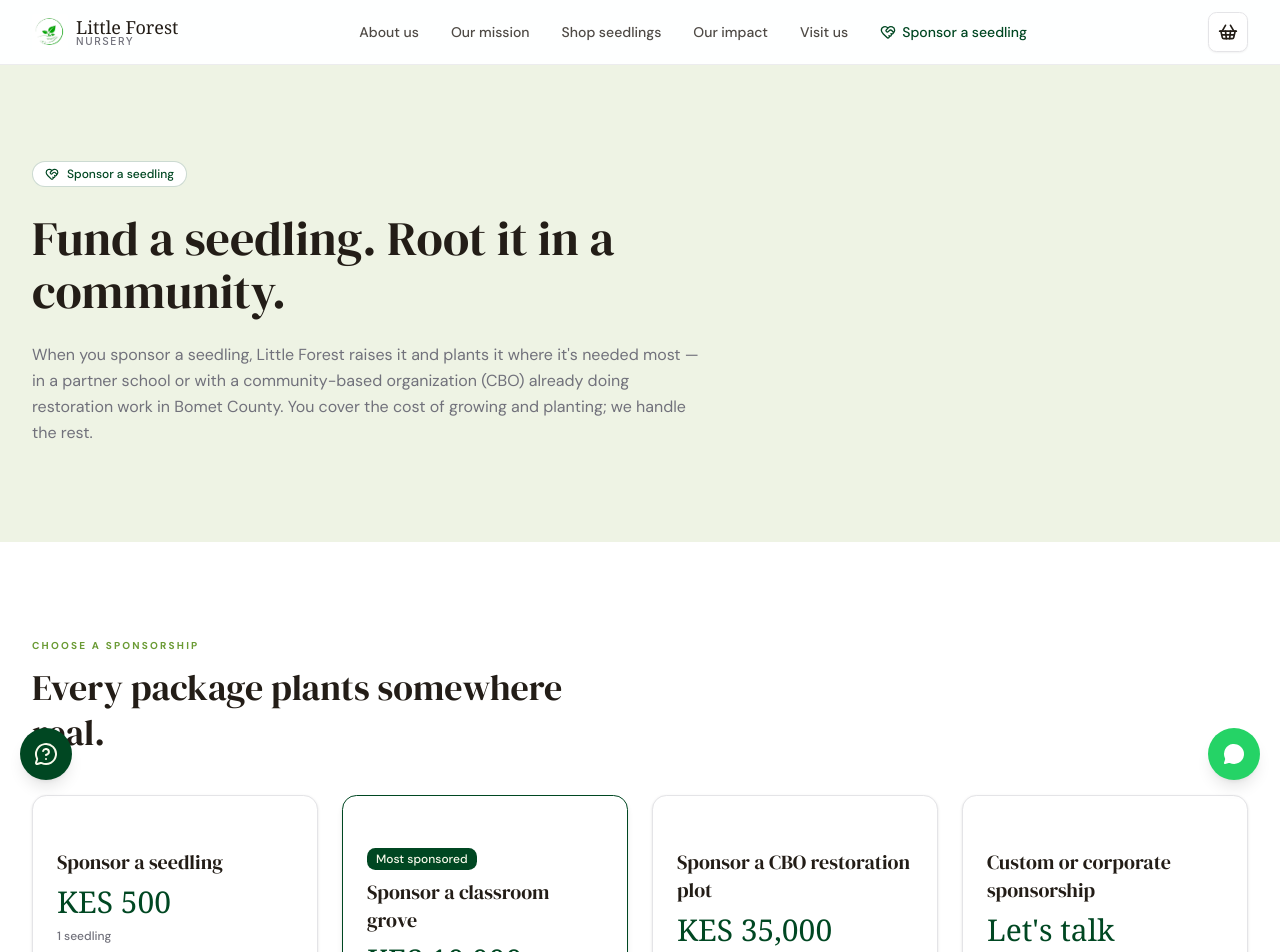
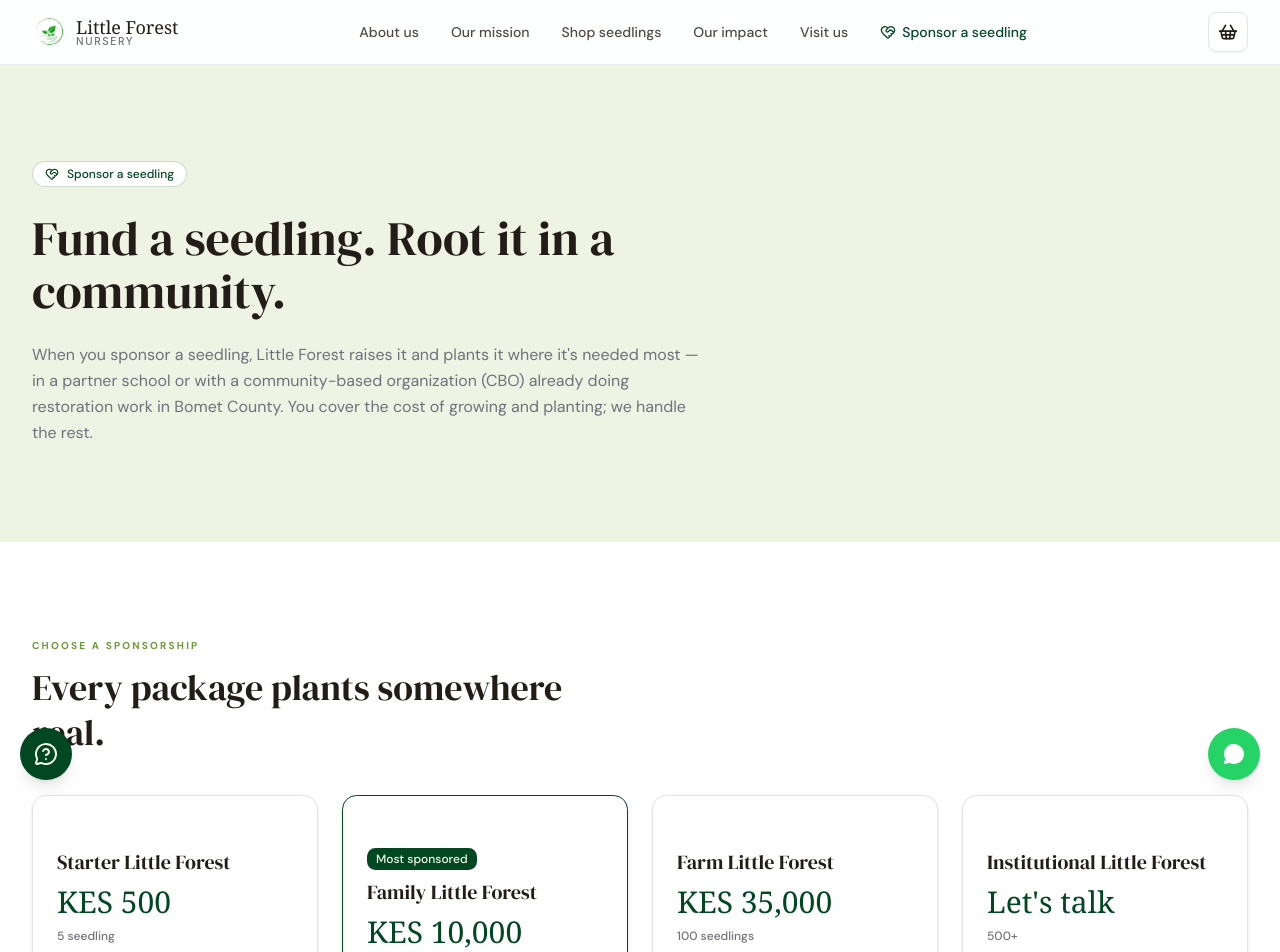
Before and after one commit to cherudev5/little-forest-nursery, a React (Vite) app: page /sponsor in a window 1280 px wide. Shown: the top 952 px of the page. Built offline with nearby package versions, Linux system fonts and the light colour scheme.

Commit message:
updated sponsor package

```diff
--- a/src/data/sponsors.js
+++ b/src/data/sponsors.js
@@ -1,16 +1,16 @@
 export const sponsorPackages = [
   {
-    id: "single-seedling",
-    name: "Sponsor a seedling",
-    quantity: "1 seedling",
+    id: "Starter Little Forest",
+    name: "Starter Little Forest",
+    quantity: "5 seedling",
     price: "KES 500",
     destination: "Planted at a partner school",
     description:
-      "Covers one seedling, planting day support, and its first season of care.",
+      "Covers five seedlings, planting day support, and its first season of care.",
   },
   {
-    id: "classroom-grove",
-    name: "Sponsor a classroom grove",
+    id: "Family Little Forest",
+    name: "Family Little Forest",
     quantity: "25 seedlings",
     price: "KES 10,000",
     destination: "Planted with a school for a full classroom planting day",
@@ -19,8 +19,8 @@
     featured: true,
   },
   {
-    id: "cbo-plot",
-    name: "Sponsor a CBO restoration plot",
+    id: "Farm Little Forest ",
+    name: "Farm Little Forest ",
     quantity: "100 seedlings",
     price: "KES 35,000",
     destination: "Donated to a community-based organization's restoration project",
@@ -28,9 +28,9 @@
       "Funds a full batch of seedlings for a community group working to restore a shared piece of land.",
   },
   {
-    id: "custom",
-    name: "Custom or corporate sponsorship",
-    quantity: "Tailored to you",
+    id: "Institutional Little Forest ",
+    name: "Institutional Little Forest ",
+    quantity: "500+",
     price: "Let's talk",
     destination: "Matched to a school or CBO based on your goals",
     description:
```
